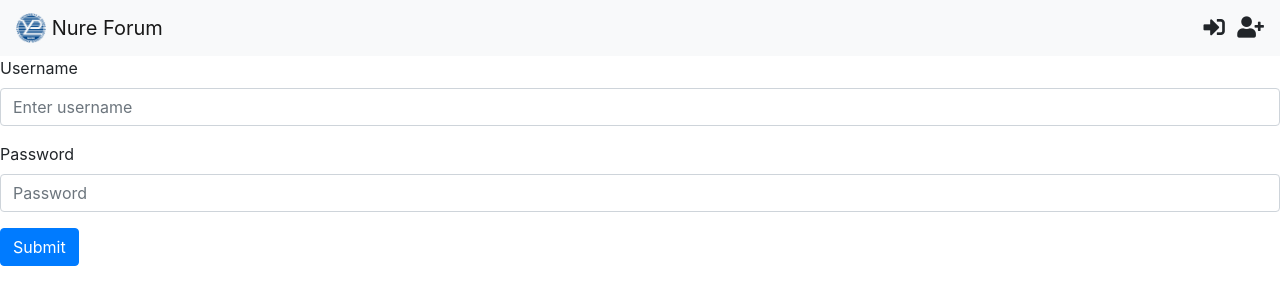
After one commit to OnshaBogdan/NureForum, a Django app: page /sign-in/ in a window 1280 px wide. The commit adds this page. Shown: the top 305 px of the page. Run offline with Django 3.2, Linux system fonts and the light colour scheme; some libraries are stand-ins or nearby versions.

Commit message:
user login view added; user logout view added; added user dropdown to header;

```diff
--- a/forumengine/static/forumengine/css/styles.css
+++ b/forumengine/static/forumengine/css/styles.css
@@ -31,3 +31,7 @@ color:silver;
 .bronze{
 color:#cd7f32;
 }
+.link-unstyled {
+  color: inherit;
+  text-decoration:none;
+}
--- /dev/null
+++ b/forumengine/templates/forumengine/user_sign_in_form.html
@@ -0,0 +1,23 @@
+{% extends 'base.html' %}
+
+{% block title%}
+Sign up - {{ block.super }}
+{% endblock %}
+
+
+{% block content %}
+<form method="post" action=".">
+    {% csrf_token%}
+  <div class="form-group">
+    <label for="exampleInputEmail1">Username</label>
+    <input type="text" name="username" class="form-control" id="exampleInputEmail1" aria-describedby="emailHelp" placeholder="Enter username">
+
+  </div>
+  <div class="form-group">
+    <label for="exampleInputPassword1">Password</label>
+    <input type="password" name='password' class="form-control" id="exampleInputPassword1" placeholder="Password">
+  </div>
+
+  <button type="submit" class="btn btn-primary">Submit</button>
+</form>
+{% endblock%}
--- a/forumengine/urls.py
+++ b/forumengine/urls.py
@@ -7,5 +7,7 @@ urlpatterns = [
     path('topic/<str:slug>/', messages_list, name='topic_detail_view'),
     path('user/<int:id>/', UserDetail.as_view(), name='user_detail_url'),
     path('users/', users_list, name='users_list_url'),
+    path('sign-in/', sign_in, name='user_sign_in_url'),
+    path('logout/', logout_view, name='logout_url'),
 
 ]
--- a/forumengine/views.py
+++ b/forumengine/views.py
@@ -6,6 +6,7 @@ from forumengine.utils import *
 from django.core.paginator import Paginator
 from django.db.models import Q
 from django.http import HttpResponse
+from django.contrib.auth import authenticate, login, logout
 
 
 class CategoryDetail(View):
@@ -78,3 +79,24 @@ def category_list(request):
     }
 
     return render(request, 'forumengine/index.html', context=content)
+
+
+def sign_in(request):
+    if request.method == 'GET':
+        return render(request, 'forumengine/user_sign_in_form.html')
+    else:
+        username = request.POST.get('username', False)
+        password = request.POST.get('password', False)
+
+        user = authenticate(username=username, password=password)
+
+        if user is not None:
+            login(request, user)
+            return redirect('category_list_view')
+        else:
+            return render(request, 'forumengine/user_sign_in_form.html')
+
+
+def logout_view(request):
+    logout(request)
+    return redirect('category_list_view')
--- a/templates/base.html
+++ b/templates/base.html
@@ -11,6 +11,10 @@
 
 
     <link rel="stylesheet" href="{% static 'bootstrap/css/bootstrap.min.css'%}">
+    <script src="https://code.jquery.com/jquery-3.2.1.slim.min.js"
+            integrity="sha384-KJ3o2DKtIkvYIK3UENzmM7KCkRr/rE9/Qpg6aAZGJwFDMVNA/GpGFF93hXpG5KkN"
+            crossorigin="anonymous"></script>
+
     <script src="{% static 'bootstrap/js/bootstrap.min.js'%}"></script>
 
     <link href="{% static 'fontawesome-free-5.5.0-web/css/all.css'%}" rel="stylesheet">
@@ -29,12 +33,29 @@
              class="d-inline-block align-top" alt="">
         Nure Forum
     </a>
+    {% if request.user.is_authenticated %}
+    <div class="btn-group ">
+        <button type="button" class="btn btn-info dropdown-toggle" data-toggle="dropdown" aria-haspopup="true"
+                aria-expanded="false">
+            {{ request.user.username}}
+        </button>
+        <div class="dropdown-menu dropdown-menu-right">
+            <a class="dropdown-item" href="#">Профиль</a>
+            <a class="dropdown-item" href="#">~~~~~</a>
+            <a class="dropdown-item" href="#">~~~~~</a>
+            <div class="dropdown-divider"></div>
+            <a class="dropdown-item" href="{% url 'logout_url' %}">Выйти</a>
+        </div>
+    </div>
+    {%else%}
     <div class="navbar-right navbar-icon-container">
         <ul class="list-inline navbar-icon-ul">
-            <li class="list-inline-item"><i class="fas fa-sign-in-alt  fa-lg"></i></li>
+            <li class="list-inline-item"><a class="link-unstyled" href="{% url 'user_sign_in_url' %}"><i class="fas fa-sign-in-alt  fa-lg"></i></a></li>
             <li class="list-inline-item"><i class="fas fa-user-plus  fa-lg"></i></li>
+
         </ul>
     </div>
+    {%endif%}
 
 </nav>
 {%block breadcrumb%}
```
Also changed, not shown: db.sqlite3. Lines whose indentation alone changed are shown as unchanged.
